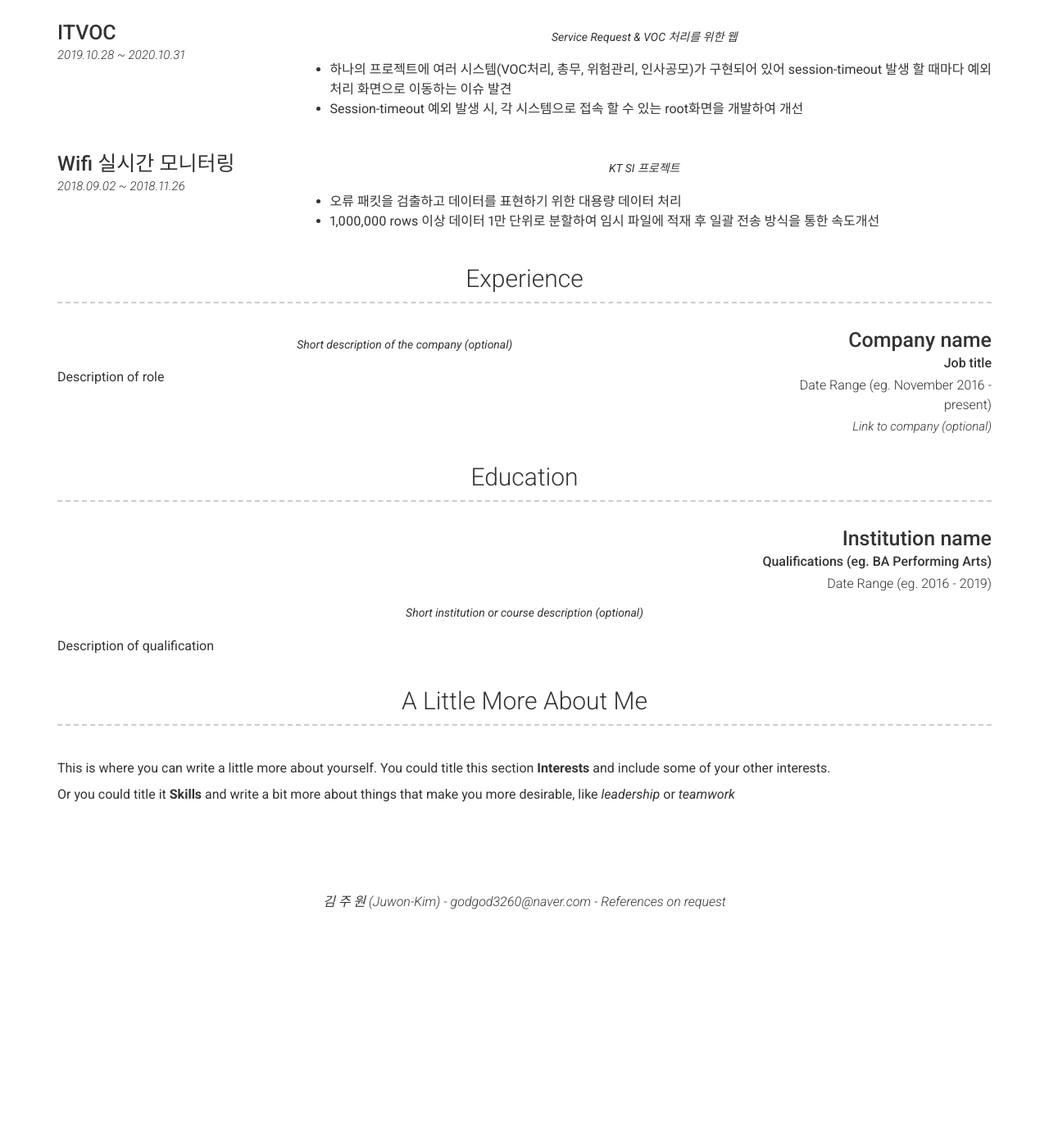
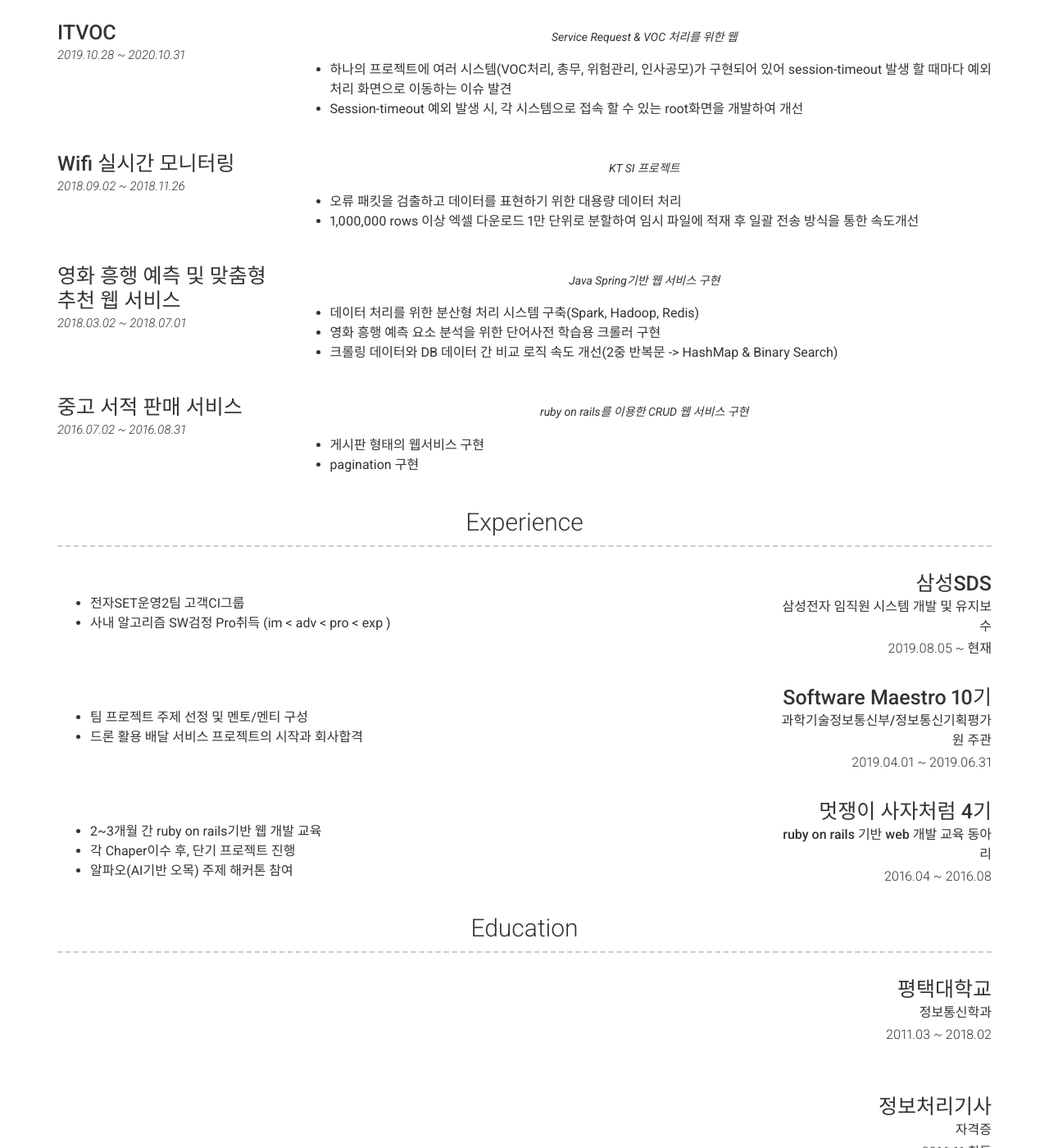
Before and after one commit to Juwon-Kim/resume, a Jekyll site: the page built from index.md, in a window 1280 px wide and 1400 px high, scrolled down 814 px. Shown: the whole window at 82% size. Built offline with Jekyll 4.4.1, drawn with Linux system fonts in a browser that asks for light colours; nearby versions of some CDN libraries; before the commit the page ends 1934 px from its top, so only the background shows below that.

Commit message:
Add Experience And Education Contents

```diff
--- a/_config.yml
+++ b/_config.yml
@@ -97,37 +97,91 @@ content:
         description: | # this will include new lines to allow paragraphs
           <ul>
             <li>오류 패킷을 검출하고 데이터를 표현하기 위한 대용량 데이터 처리</li>
-            <li>1,000,000 rows 이상 데이터 1만 단위로 분할하여 임시 파일에 적재 후 일괄 전송 방식을 통한 속도개선</li>
+            <li>1,000,000 rows 이상 엑셀 다운로드 1만 단위로 분할하여 임시 파일에 적재 후 일괄 전송 방식을 통한 속도개선</li>
+          </ul>
+      - layout: left
+        title: 영화 흥행 예측 및 맞춤형 추천 웹 서비스
+        link: Link to project (eg. sproogen.github.io/modern-resume-theme)(optional)
+        link_text: 2018.03.02 ~ 2018.07.01
+        quote: >
+          Java Spring기반 웹 서비스 구현
+        description: | # this will include new lines to allow paragraphs
+          <ul>
+            <li>데이터 처리를 위한 분산형 처리 시스템 구축(Spark, Hadoop, Redis)</li>
+            <li>영화 흥행 예측 요소 분석을 위한 단어사전 학습용 크롤러 구현</li>
+            <li>크롤링 데이터와 DB 데이터 간 비교 로직 속도 개선(2중 반복문 -> HashMap & Binary Search)</li>
+          </ul>
+      - layout: left
+        title: 중고 서적 판매 서비스
+        link: Link to project (eg. sproogen.github.io/modern-resume-theme)(optional)
+        link_text: 2016.07.02 ~ 2016.08.31
+        quote: >
+          ruby on rails를 이용한 CRUD 웹 서비스 구현
+        description: | # this will include new lines to allow paragraphs
+          <ul>
+            <li>게시판 형태의 웹서비스 구현</li>
+            <li>pagination 구현</li>
           </ul>
   - title: Experience
     layout: list
     content:
       - layout: right
-        title: Company name
-        sub_title: Job title
-        caption: Date Range (eg. November 2016 - present)
-        link: Link to company (optional)
+        title: 삼성SDS
+        sub_title: 삼성전자 임직원 시스템 개발 및 유지보수
+        caption: 2019.08.05 ~ 현재
+        #link: Link to company (optional)
         quote: >
-          Short description of the company (optional)
+          <ul>
+            <li>전자SET운영2팀 고객CI그룹</li>
+            <li>사내 알고리즘 SW검정 Pro취득 (im < adv < pro < exp )</li>
+          </ul>
         description: | # this will include new lines to allow paragraphs
-          Description of role
+
+      - layout: right
+        title: Software Maestro 10기
+        sub_title: 과학기술정보통신부/정보통신기획평가원 주관
+        caption: 2019.04.01 ~ 2019.06.31
+        #link: Link to company (optional)
+        quote: >
+
+        description: | # this will include new lines to allow paragraphs
+          <ul>
+            <li>팀 프로젝트 주제 선정 및 멘토/멘티 구성</li>
+            <li>드론 활용 배달 서비스 프로젝트의 시작과 회사합격</li>
+          </ul>
+
+      - layout: right
+        title: 멋쟁이 사자처럼 4기
+        sub_title: ruby on rails 기반 web 개발 교육 동아리
+        caption: 2016.04 ~ 2016.08
+        #link: Link to company (optional)
+        quote: >
+
+        description: | # this will include new lines to allow paragraphs
+          <ul>
+            <li>2~3개월 간 ruby on rails기반 웹 개발 교육</li>
+            <li>각 Chaper이수 후, 단기 프로젝트 진행</li>
+            <li>알파오(AI기반 오목) 주제 해커톤 참여</li>
+          </ul>
+
   - title: Education
     layout: list
     content:
       - layout: top-right
-        title: Institution name
-        sub_title: Qualifications (eg. BA Performing Arts)
-        caption: Date Range (eg. 2016 - 2019)
+        title: 평택대학교
+        sub_title: 정보통신학과
+        caption: 2011.03 ~ 2018.02
         quote: >
-          Short institution or course description (optional)
+
         description: | # this will include new lines to allow paragraphs
-          Description of qualification
-  - title: A Little More About Me
-    layout: text
-    content: | # this will include new lines to allow paragraphs
-      This is where you can write a little more about yourself. You could title this section **Interests** and include some of your other interests.
 
-      Or you could title it **Skills** and write a bit more about things that make you more desirable, like *leadership* or *teamwork*
+      - layout: top-right
+        title: 정보처리기사
+        sub_title: 자격증
+        caption: 2016.11 취득
+        quote: >
+
+        description: | # this will include new lines to allow paragraphs
 
 # Footer
 footer_show_references: true
```
Also changed, not shown: 1 other file.
